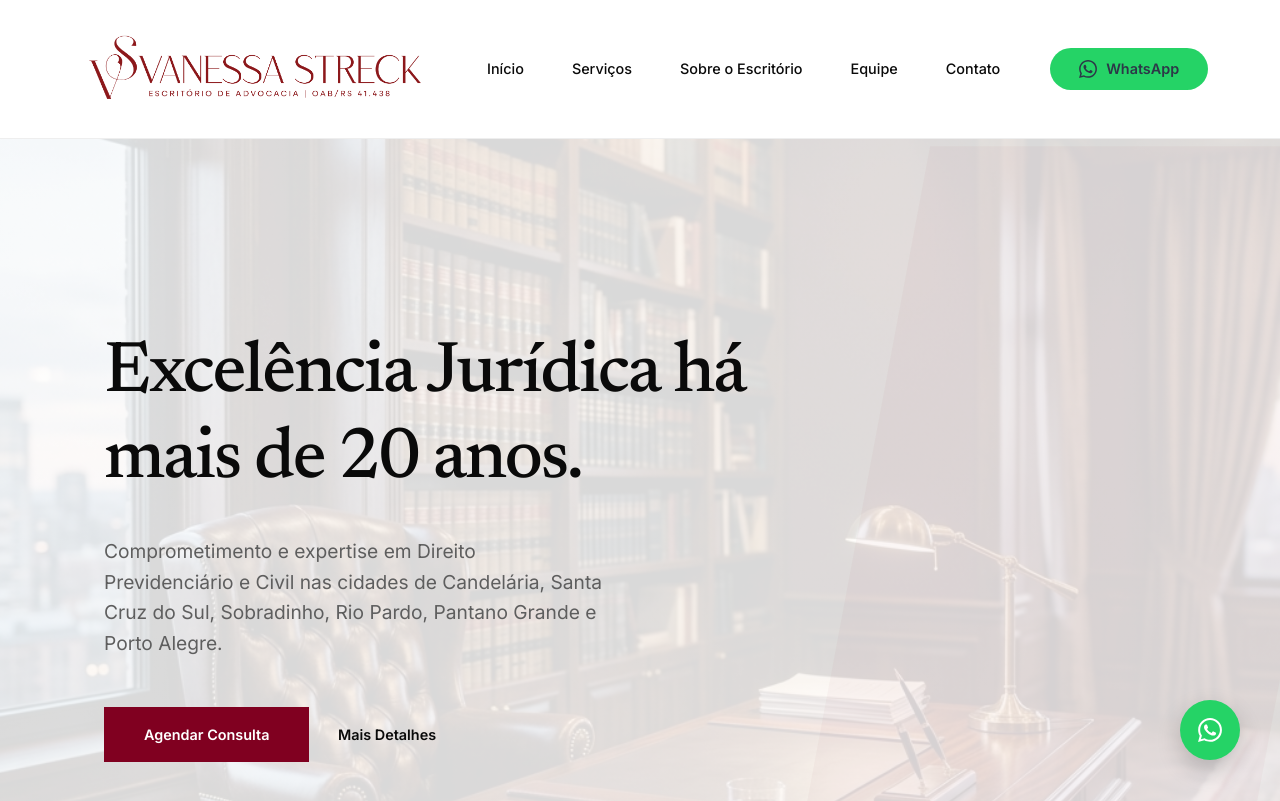
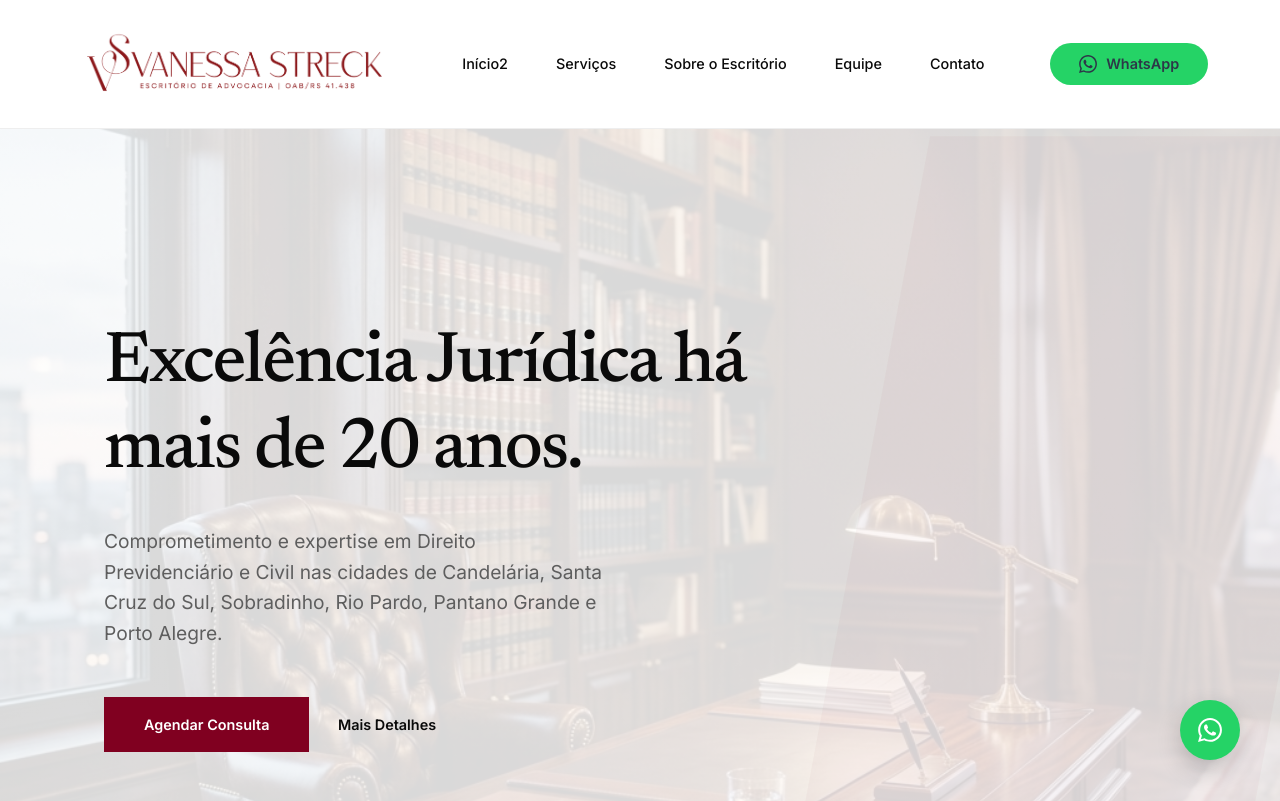
Before and after one commit to giogu75/vanessastreckadvlandpage, a website: page index.html in a window 1280 px wide. Shown: the top 801 px of the page. Drawn offline with Linux system fonts and the light colour scheme.

Commit message:
alterações

```diff
--- a/index.html
+++ b/index.html
@@ -21,7 +21,7 @@
             </button>
             <nav class="site-nav">
                 <ul>
-                    <li><a href="#inicio">Início</a></li>
+                    <li><a href="#inicio">Início2</a></li>
                     <li><a href="#servicos">Serviços</a></li>
                     <li><a href="#sobre">Sobre o Escritório</a></li>
                     <li><a href="#equipe">Equipe</a></li>
--- a/style.css
+++ b/style.css
@@ -100,7 +100,7 @@ h1, h2, h3 {
 }
 
 .logo-img {
-    height: 90px; /* Enhanced height for the new landscape logo */
+    height: 80px; /* Enhanced height for the new landscape logo */
     width: auto;
     object-fit: contain;
 }
```
Also changed, not shown: readme.md (added).
